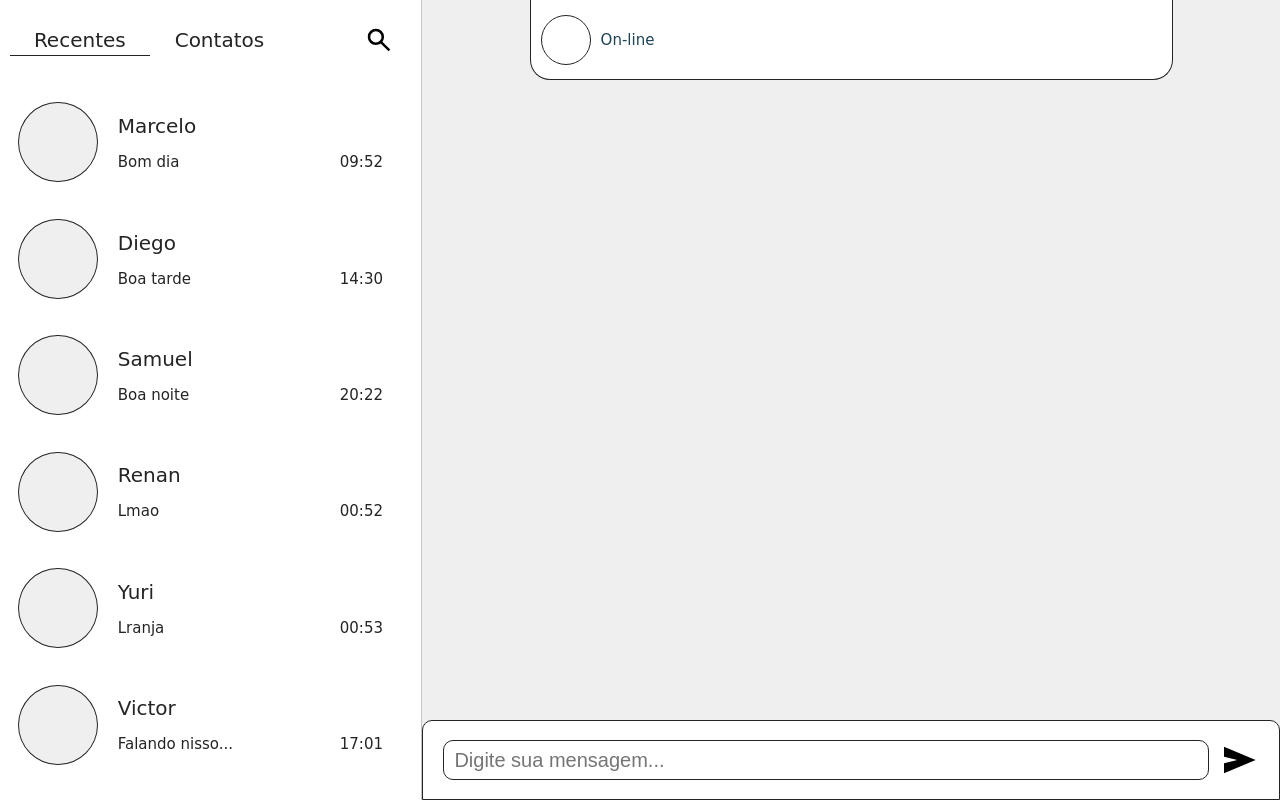
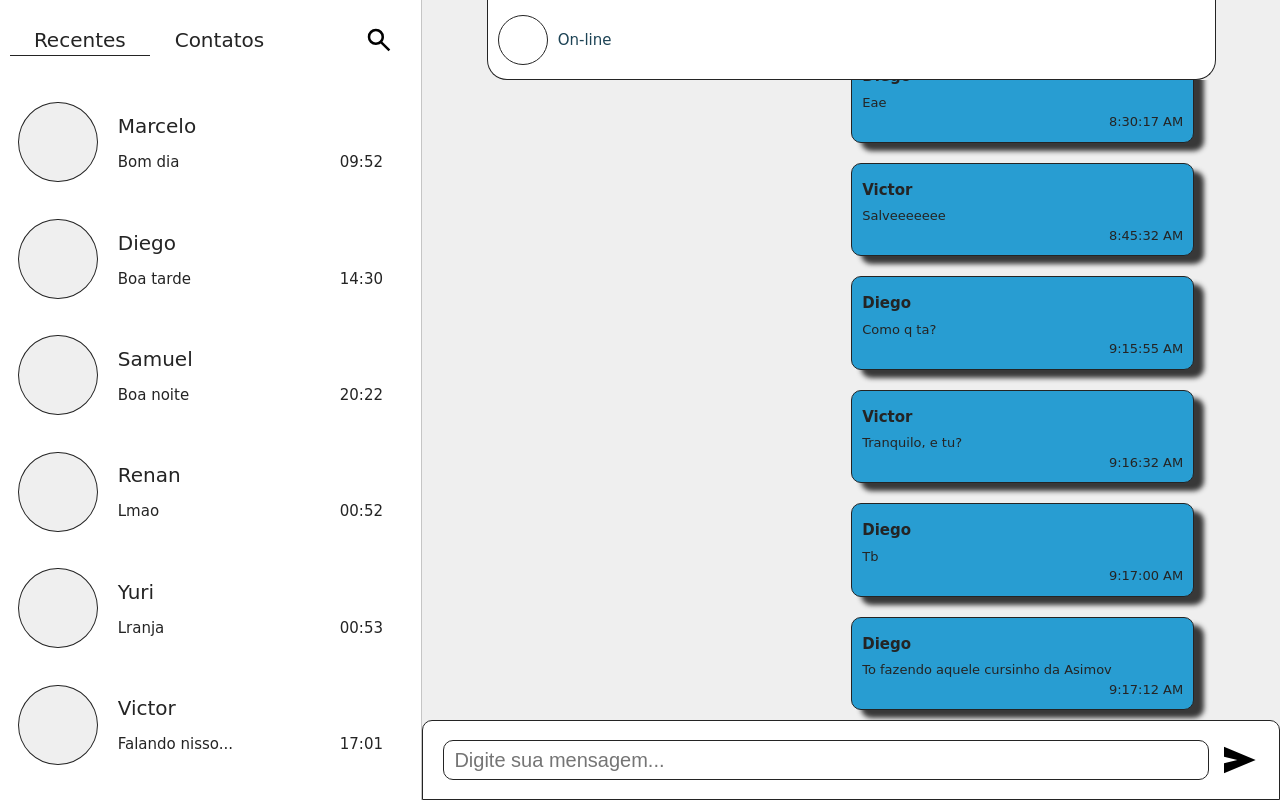
Before and after one commit to ydmartino/PI3SEM, a React (Vite) app in the folder client/: page /chat in a window 1280 px wide. Built offline with nearby package versions, Linux system fonts and the light colour scheme.

Commit message:
Initial Message Styling

```diff
--- a/client/src/assets/chat.css
+++ b/client/src/assets/chat.css
@@ -232,7 +232,7 @@ body {
     background-color: #efefef;
 }
 
-.contact.dark:hover {
+.contact.dark:hover, .recentConvItem:hover {
     background-color: #71878F;
 }
 
@@ -286,7 +286,7 @@ body {
     display: flex;
     flex-direction: row;
     height: 10%;
-    width: 75%;
+    width: 85%;
     align-items: center;
     text-align: start;
     color: #1D4355;
@@ -316,6 +316,83 @@ body {
 
 .messageContainer {
     height: 80%;
+    width: 100%;
+}
+
+.messageList {
+    width: 100%;
+    height: 100%;
+    color: #242424;
+    list-style-type: none;
+    display: flex;
+    flex-direction: column;
+    overflow: auto;
+}
+
+ul {
+    margin: 0;
+    padding: 0;
+}
+
+.other-message, .own-message {
+    display: flex;
+    flex-direction: column;
+    width: 40%;
+    margin: 10px 10%;
+    border: 1px solid #242424;
+    padding: 10px;
+    border-radius: 10px;
+    box-shadow: 10px 8px 5px 0px rgba(36,36,36, .9);
+}
+
+.other-message.dark, .own-message.dark {
+    border: 1px solid #efefef;
+    box-shadow: none;
+}
+
+.other-message.dark {
+    color: #efefef;
+    background-color: #71878F;
+}
+
+.other-message {
+    justify-content: left;
+    align-items: start;
+    background-color: #ffffff;
+}
+
+.own-message.dark {
+    color: #efefef;
+    background-color: #1D4355;
+}
+
+.own-message {
+    align-self: end;
+    justify-content: right;
+    align-items: end;
+    background-color: #289DD2;
+}
+
+.nomeMsg {
+    width: 100%;
+    font-size: 15px;
+    font-weight: 900;
+    margin: 5px 0;
+    text-align: left;
+}
+
+.msgInfo {
+    width: 100%;
+    text-align: left;
+}
+
+.msg, .time {
+    font-size: 13px;
+    word-break: break-all;
+}
+
+.time {
+    text-align: right;
 }
 
 .inputDiv {
--- /dev/null
+++ b/client/src/components/Chat/Message.jsx
@@ -0,0 +1,19 @@
+import React from 'react'
+
+export function Message({ nomeChat, de, msg, time }) {
+
+    const classtype = (nomeChat == de ? "other-message" : "own-message")
+
+    const convertedTime = new Date(time).getTime();
+    const hours = new Date(convertedTime).toLocaleTimeString()
+
+    return (
+        <li className={classtype}>
+            <div className="nomeMsg">{de}</div>
+            <div className="msgInfo">
+                <div className="msg">{msg}</div>
+                <div className="time">{hours}</div>
+            </div>
+        </li>
+    )
+}
--- /dev/null
+++ b/client/src/components/Chat/MessageContainer.jsx
@@ -0,0 +1,62 @@
+import React, { useEffect } from 'react'
+import { Message } from './Message'
+
+export function MessageContainer({ nomeChat }) {
+
+    useEffect(() => {
+        const doc = document.getElementsByClassName('messageList')[0]
+        doc.scrollTo(0, doc.scrollHeight)
+      }, [ nomeChat ])
+
+    const messages = [
+        {
+          de: "Diego",
+          para: "Victor",
+          msg: "To fazendo aquele cursinho da Asimov",
+          timestamp: '2024-11-14T09:17:12'
+        },
+        {
+          de: "Diego",
+          para: "Victor",
+          msg: "Tb",
+          timestamp: '2024-11-14T09:17:00'
+        },
+        {
+          de: "Victor",
+          para: "Diego",
+          msg: "Tranquilo, e tu?",
+          timestamp: '2024-11-14T09:16:32'
+        },
+        {
+          de: "Diego",
+          para: "Victor",
+          msg: "Como q ta?",
+          timestamp: '2024-11-14T09:15:55'
+        },
+        {
+          de: "Victor",
+          para: "Diego",
+          msg: "Salveeeeeee",
+          timestamp: '2024-11-14T08:45:32'
+        },
+        {
+          de: "Diego",
+          para: "Victor",
+          msg: "Eae",
+          timestamp: '2024-11-14T08:30:17'
+        },
+      ]
+
+    return (
+        <div className="messageContainer">
+            <ul className='messageList'>
+            {
+              messages.sort((a,b) => new Date(a.timestamp) - new Date(b.timestamp))
+              .map((message) => (
+                  <Message nomeChat={nomeChat} de={message.de} msg={message.msg} time={message.timestamp} />
+              ))
+            }
+            </ul>
+        </div>
+    )
+}
--- a/client/src/components/Chat/MessageSection.jsx
+++ b/client/src/components/Chat/MessageSection.jsx
@@ -7,7 +7,7 @@ export function MessageSection({ nomeChat }) {
   return (
     <div className="messageSection">
         <MsgHeader nomeChat={nomeChat} />
-        <MsgContainer />
+        <MsgContainer nomeChat={nomeChat} />
         <MsgInput />
     </div>
   )
--- a/client/src/components/Chat/MsgContainer.jsx
+++ b/client/src/components/Chat/MsgContainer.jsx
@@ -1,11 +1,9 @@
 import React from 'react'
+import { MessageContainer } from './MessageContainer'
 
-export function MsgContainer() {
+export function MsgContainer({ nomeChat }) {
+
   return (
-        <div className="messageContainer">
-            {
-
-            }
-        </div>
+        <MessageContainer nomeChat={nomeChat} />
   )
 }
--- a/client/src/routes/Chat.jsx
+++ b/client/src/routes/Chat.jsx
@@ -32,6 +32,9 @@ const handleFilter = () => {
 function toggleMode () {
     const contactData = document.getElementsByClassName('contactData')
     const contact = document.getElementsByClassName('contact')
+    const recents = document.getElementsByClassName('recentConvItem')
+    const othermsg = document.getElementsByClassName('other-message')
+    const ownmsg = document.getElementsByClassName('own-message')
     const elements = ['page', 'modeBtn', 'contactSection', 'recentConv', 'contacts', 'recent', 'allContacts', 'contactHeader', 'filter',
         'searchIcon', 'messageSection', 'messageHeader', 'inputDiv',
         'messageInput', 'openCloseBtn', 'sendBtn']
@@ -45,6 +48,15 @@ function toggleMode () {
             contact[index].classList.add('dark')
             contactData[index].classList.add('dark')
         }
+        for (let index = 0; index < recents.length; index++) {
+            recents[index].classList.add('dark')
+        }
+        for (let index = 0; index < othermsg.length; index++) {
+            othermsg[index].classList.add('dark')
+        }
+        for (let index = 0; index < ownmsg.length; index++) {
+            ownmsg[index].classList.add('dark')
+        }
         setMode(!mode)
     }
 
@@ -56,6 +68,15 @@ function toggleMode () {
         for (let index = 0; index < contact.length; index++) {
             contact[index].classList.remove('dark')
             contactData[index].classList.remove('dark')
+        }
+        for (let index = 0; index < recents.length; index++) {
+            recents[index].classList.remove('dark')
+        }
+        for (let index = 0; index < othermsg.length; index++) {
+            othermsg[index].classList.remove('dark')
+        }
+        for (let index = 0; index < ownmsg.length; index++) {
+            ownmsg[index].classList.remove('dark')
         }
         setMode(!mode)
     }
```
